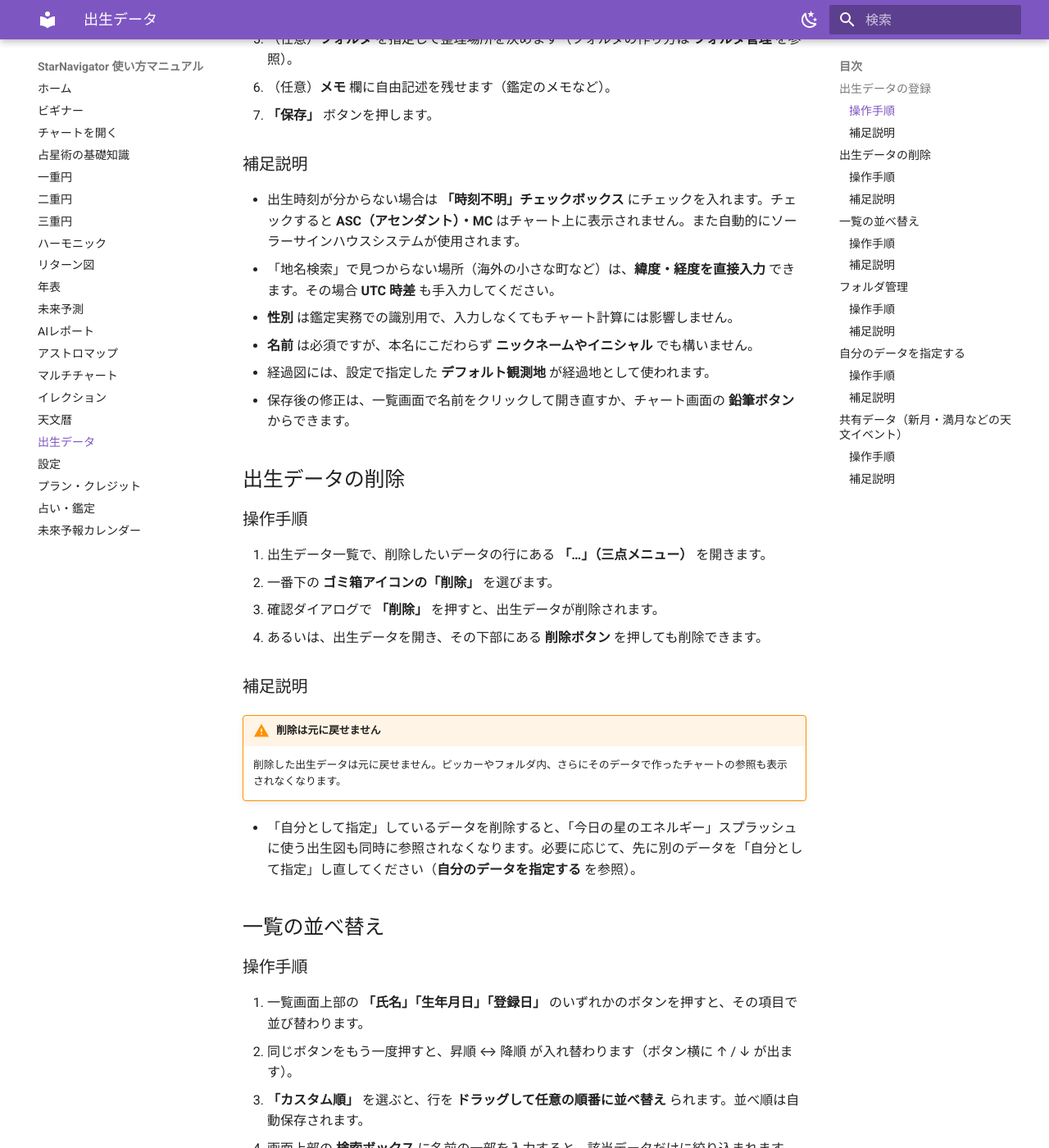
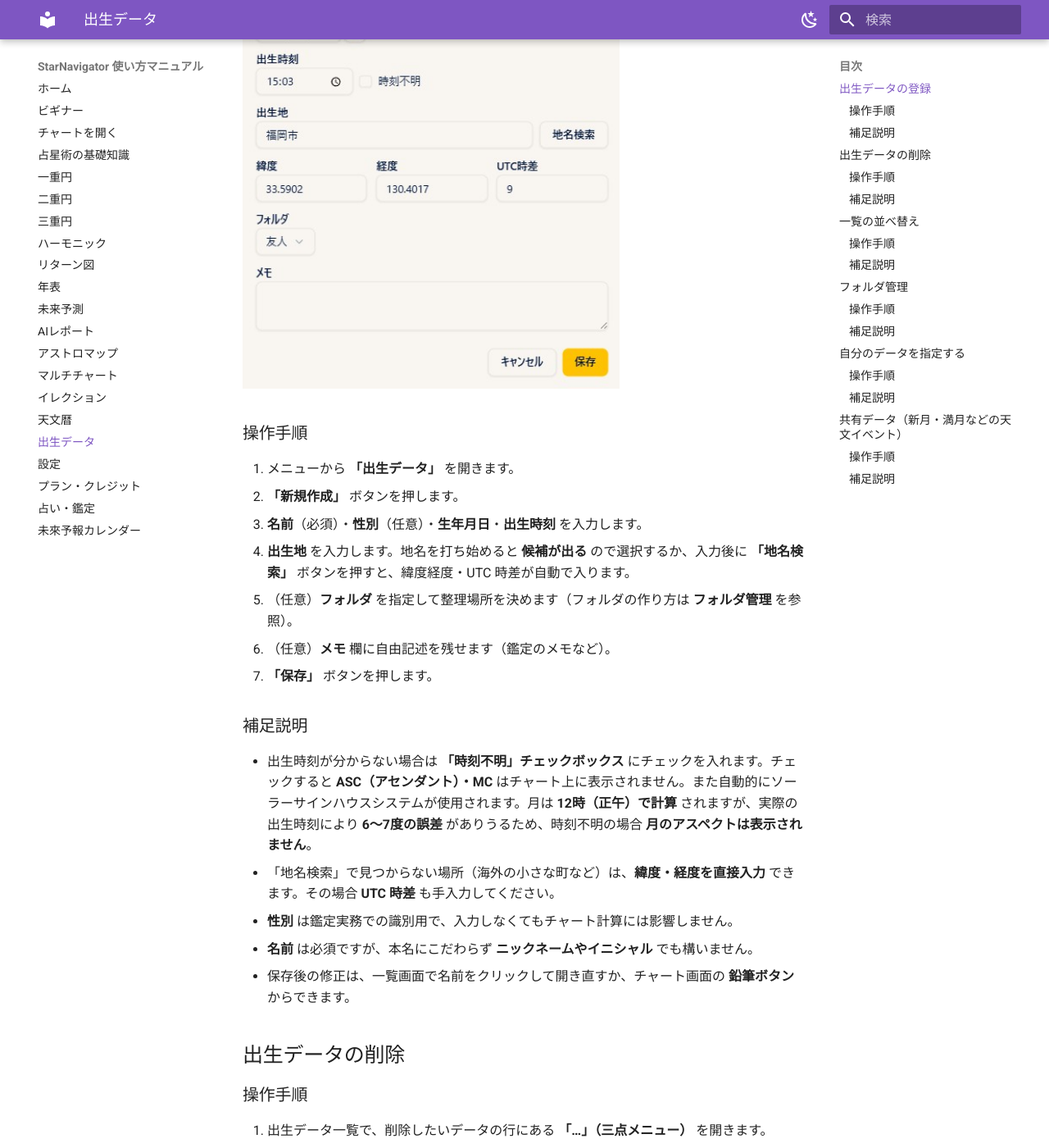
Before and after one commit to KeikoKagawa/starnavi-manual, an MkDocs documentation site: the page built from docs/birth-data.md, in a window 1280 px wide and 1400 px high, scrolled down 546 px. Shown: the whole window at 82% size. Built offline with MkDocs 1.6.1 and Material for MkDocs 9.7.7, drawn with Linux system fonts in a browser that asks for light colours.

Commit message:
content(出生データ): 登録フォーム画像差し込み＋時刻不明の月(正午計算・アスペクト非表示)を追記＋観測地の行を削除
Co-Authored-By: Claude Fable 5 <noreply@anthropic.com>

```diff
--- a/docs/birth-data.md
+++ b/docs/birth-data.md
@@ -5,7 +5,7 @@
 
 ## 出生データの登録
 
-<!-- 画像さしこみ: 出生データの登録 -->
+![出生データの新規登録フォーム](assets/birth-data-01-create.jpg){ width="460" }
 
 ### 操作手順
 
@@ -19,11 +19,10 @@
 
 ### 補足説明
 
-- 出生時刻が分からない場合は **「時刻不明」チェックボックス** にチェックを入れます。チェックすると **ASC（アセンダント）・MC** はチャート上に表示されません。また自動的にソーラーサインハウスシステムが使用されます。
+- 出生時刻が分からない場合は **「時刻不明」チェックボックス** にチェックを入れます。チェックすると **ASC（アセンダント）・MC** はチャート上に表示されません。また自動的にソーラーサインハウスシステムが使用されます。月は **12時（正午）で計算** されますが、実際の出生時刻により **6〜7度の誤差** がありうるため、時刻不明の場合 **月のアスペクトは表示されません**。
 - 「地名検索」で見つからない場所（海外の小さな町など）は、**緯度・経度を直接入力** できます。その場合 **UTC 時差** も手入力してください。
 - **性別** は鑑定実務での識別用で、入力しなくてもチャート計算には影響しません。
 - **名前** は必須ですが、本名にこだわらず **ニックネームやイニシャル** でも構いません。
-- 経過図には、設定で指定した **デフォルト観測地** が経過地として使われます。
 - 保存後の修正は、一覧画面で名前をクリックして開き直すか、チャート画面の **鉛筆ボタン** からできます。
 
 ## 出生データの削除
```
Also changed, not shown: docs/assets/birth-data-01-create.jpg (added).
